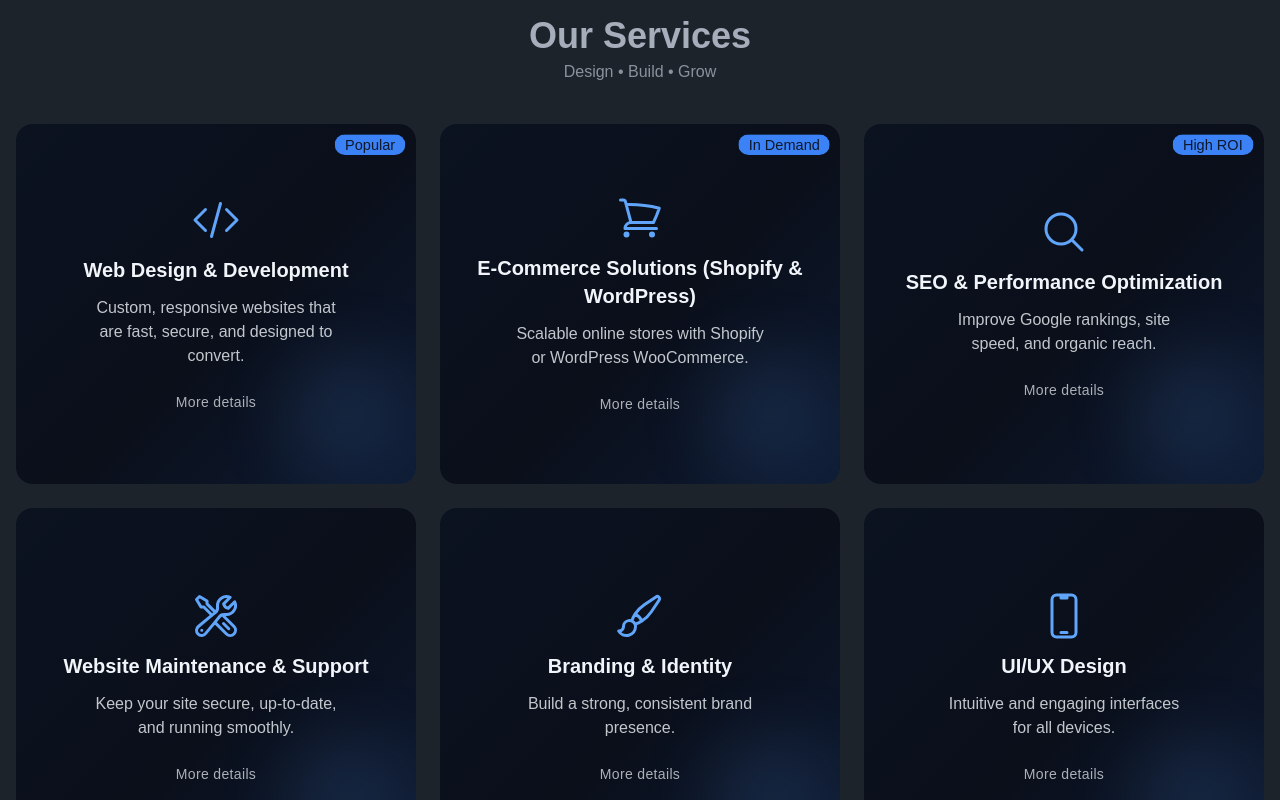
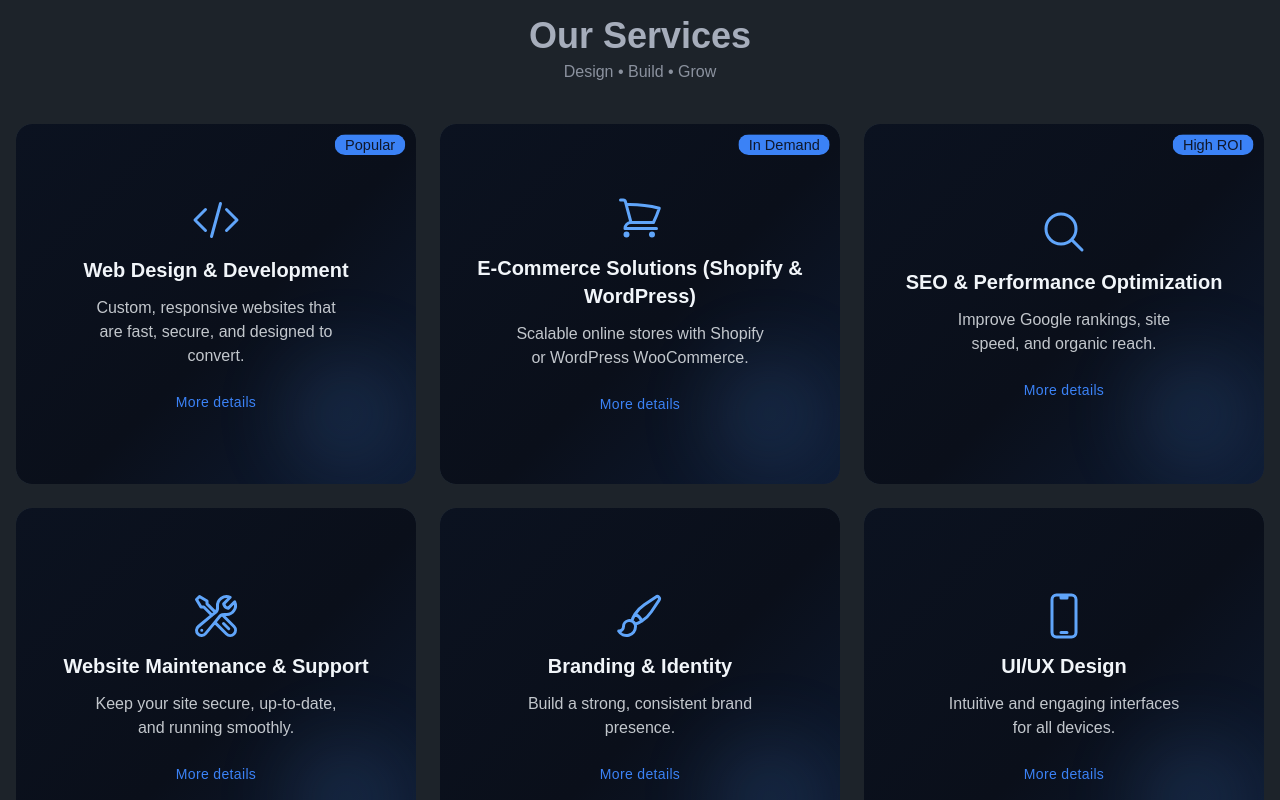
Before and after one commit to miladmo68/milink-pro, a React (Vite) app: page / in a window 1280 px wide. Shown: the part 940-1740 px from the top of the page. Built offline with nearby package versions, Linux system fonts and the light colour scheme; the HTML template or start-up script is replaced by a standard one; a web font is replaced by a local one.

Commit message:
Services Page Updated

```diff
--- a/src/sections/Services.jsx
+++ b/src/sections/Services.jsx
@@ -79,7 +79,6 @@
 //     </section>
 //   );
 // }
-
 "use client";
 
 import React, { useEffect, useRef, useState } from "react";
@@ -94,16 +93,16 @@ import {
 } from "@heroicons/react/24/outline";
 import { services } from "../data/content.js";
 
-/* ===== Brand palette (tuned to your site) ===== */
+/* ===== Brand palette ===== */
 const BRAND = {
   baseFrom: "#0b1220",
   baseVia: "#0a0f1a",
   baseTo: "#0e1b33",
   accent: "#3b82f6", // main blue
-  accentSoft: "#60a5fa", // softer blue for icons/glow
+  accentSoft: "#60a5fa", // softer blue
 };
 
-// Icon map
+/* ===== Icon map ===== */
 const iconMap = {
   CodeBracketIcon,
   DevicePhoneMobileIcon,
@@ -113,26 +112,30 @@ const iconMap = {
   PaintBrushIcon,
 };
 
-// ===== Hover-only flip (بدون state → بدون jitter)
+/* ===== Stable hover flip (با state) */
 function FlippyHover({ front, back, className = "" }) {
+  const [hovered, setHovered] = useState(false);
+
   return (
     <div
-      className={`group relative ${className}`}
+      className={`relative ${className}`}
       style={{ perspective: "1200px" }}
+      onMouseEnter={() => setHovered(true)}
+      onMouseLeave={() => setHovered(false)}
     >
       <motion.div
-        whileHover={{ rotateY: 180 }}
+        animate={{ rotateY: hovered ? 180 : 0 }}
         transition={{ duration: 0.7, ease: [0.22, 1, 0.36, 1] }}
         className="relative w-full h-full rounded-2xl
                    [transform-style:preserve-3d] transform-gpu will-change-transform"
       >
         {/* Front */}
-        <div className="absolute inset-0 [backface-visibility:hidden] rounded-2xl overflow-hidden">
+        <div className="absolute inset-0 [backface-visibility:hidden] rounded-2xl overflow-hidden pointer-events-none">
           {front}
         </div>
 
         {/* Back */}
-        <div className="absolute inset-0 [transform:rotateY(180deg)] [backface-visibility:hidden] rounded-2xl overflow-hidden">
+        <div className="absolute inset-0 [transform:rotateY(180deg)] [backface-visibility:hidden] rounded-2xl overflow-hidden pointer-events-none">
           {back}
         </div>
       </motion.div>
@@ -140,16 +143,16 @@ function FlippyHover({ front, back, className = "" }) {
   );
 }
 
-// Badge motion (Popular / In-Demand / High-Pro)
+/* ===== Badge motion (Popular / In-Demand / High-Pro) ===== */
 const badgeMotion = {
   animate: { y: [0, -2, 0], scale: [1, 1.06, 1] },
   transition: { duration: 2.4, repeat: Infinity, ease: "easeInOut" },
 };
 
-function ServiceCard({ data, onOpen }) {
+function ServiceCard({ data }) {
   const Icon = iconMap[data.icon] || CodeBracketIcon;
 
-  // اندازه‌گیری داینامیک برای اسکرول پشت کارت
+  /* اندازه‌گیری داینامیک اسکرول داخل پشت کارت */
   const bodyRef = useRef(null);
   const [needsScroll, setNeedsScroll] = useState(false);
 
@@ -169,7 +172,7 @@ function ServiceCard({ data, onOpen }) {
     };
   }, []);
 
-  // ===== Front (گرادیان قبلی + تون اصلاح‌شده + Glow پایین‌راست)
+  /* Front (گرادیان قبلی + Glow پایین راست) */
   const Front = (
     <article
       className="relative h-full p-6 rounded-2xl text-slate-100 shadow-md ring-1"
@@ -183,7 +186,7 @@ function ServiceCard({ data, onOpen }) {
       {data.badge && (
         <motion.span
           {...badgeMotion}
-          className="badge absolute right-3 top-3 text-slate-900"
+          className="badge absolute right-3 top-3 text-slate-900 pointer-events-none"
           style={{ backgroundColor: BRAND.accent, borderColor: "transparent" }}
         >
           {data.badge}
@@ -195,13 +198,16 @@ function ServiceCard({ data, onOpen }) {
         <h3 className="text-xl font-semibold">{data.title}</h3>
         <p className="opacity-80 max-w-[28ch]">{data.desc}</p>
 
-        {/* متن درخواستی روی فرانت (بزرگ‌تر) */}
-        <span className="mt-3 text-sm font-medium tracking-wide opacity-70 select-none">
+        {/* متن درخواستی: رنگ آبی برند */}
+        <span
+          className="mt-3 text-sm font-medium tracking-wide select-none"
+          style={{ color: BRAND.accent }}
+        >
           More details
         </span>
       </div>
 
-      {/* Glow پایین-راست (accent) */}
+      {/* Glow پایین-راست */}
       <div
         aria-hidden
         className="pointer-events-none absolute right-[-60px] bottom-[-60px] w-[260px] h-[260px] rounded-full opacity-25 blur-2xl"
@@ -212,7 +218,7 @@ function ServiceCard({ data, onOpen }) {
     </article>
   );
 
-  // ===== Back (بدون دکمه/فوتر؛ تایتل واضح‌تر با آبی برند)
+  /* Back (بدون دکمه/فوتر؛ عنوان آبی و برجسته) */
   const Back = (
     <article
       className="relative h-full rounded-2xl bg-base-100/95 text-base-content backdrop-blur"
@@ -225,14 +231,14 @@ function ServiceCard({ data, onOpen }) {
         {/* Header */}
         <div className="px-6 pt-6 text-center">
           <h4
-            className="text-[1.125rem] leading-6 font-semibold"
+            className="text-[1.2rem] leading-6 font-semibold"
             style={{ color: BRAND.accent }}
           >
             {data.title}
           </h4>
         </div>
 
-        {/* Body: اسکرول فقط اگر لازم باشد */}
+        {/* Body: اسکرول فقط در صورت نیاز */}
         <div
           ref={bodyRef}
           className={`grow px-6 mt-2 pb-6 ${
@@ -268,7 +274,7 @@ function ServiceCard({ data, onOpen }) {
   );
 }
 
-export default function Services({ onOpen }) {
+export default function Services() {
   return (
     <section id="services" className="py-20 bg-base-100">
       <div className="container mx-auto text-center">
@@ -277,7 +283,7 @@ export default function Services({ onOpen }) {
 
         <div className="mt-10 grid grid-cols-1 sm:grid-cols-2 lg:grid-cols-3 gap-6">
           {services.map((s) => (
-            <ServiceCard key={s.id} data={s} onOpen={onOpen} />
+            <ServiceCard key={s.id} data={s} />
           ))}
         </div>
       </div>
```
